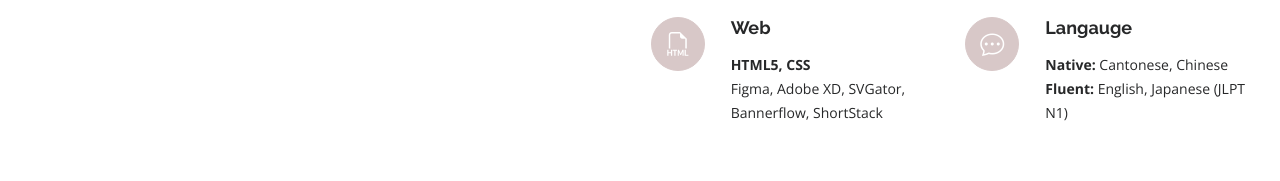
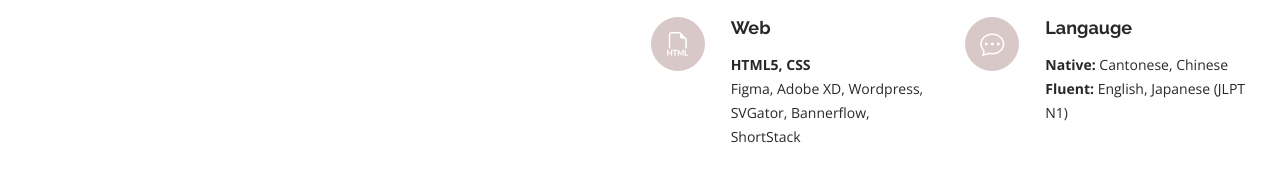
Before and after one commit to searwong/searwong.github.io, a plain HTML site: page index.html in a window 1280 px wide. Shown: the part 1396-1577 px from the top of the page. Drawn offline with nearby package versions, Linux system fonts and the light colour scheme.

Commit message:
Update index.html

```diff
--- a/index.html
+++ b/index.html
@@ -199,7 +199,7 @@
           <div class="col-lg-6 col-md-6 icon-box" data-aos="fade-up" data-aos-delay="200">
             <div class="icon"><i class="bi bi-filetype-html"></i></div>
             <h4 class="title">Web</h4>
-            <p class="description"><strong>HTML5, CSS</strong><br> Figma, Adobe XD, SVGator, Bannerflow, ShortStack</p>
+            <p class="description"><strong>HTML5, CSS</strong><br> Figma, Adobe XD, Wordpress, SVGator, Bannerflow, ShortStack</p>
           </div>
           <div class="col-lg-6 col-md-6 icon-box" data-aos="fade-up" data-aos-delay="300">
             <div class="icon"><i class="bi bi-chat-dots"></i></div>
```
